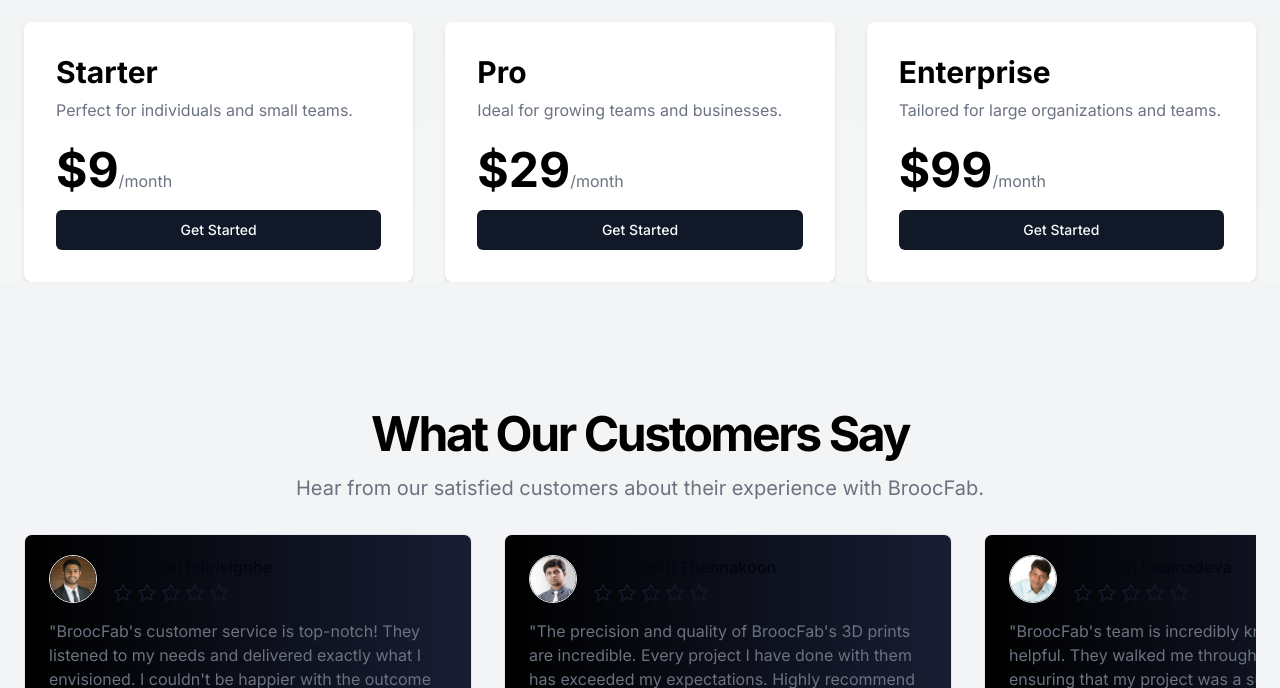
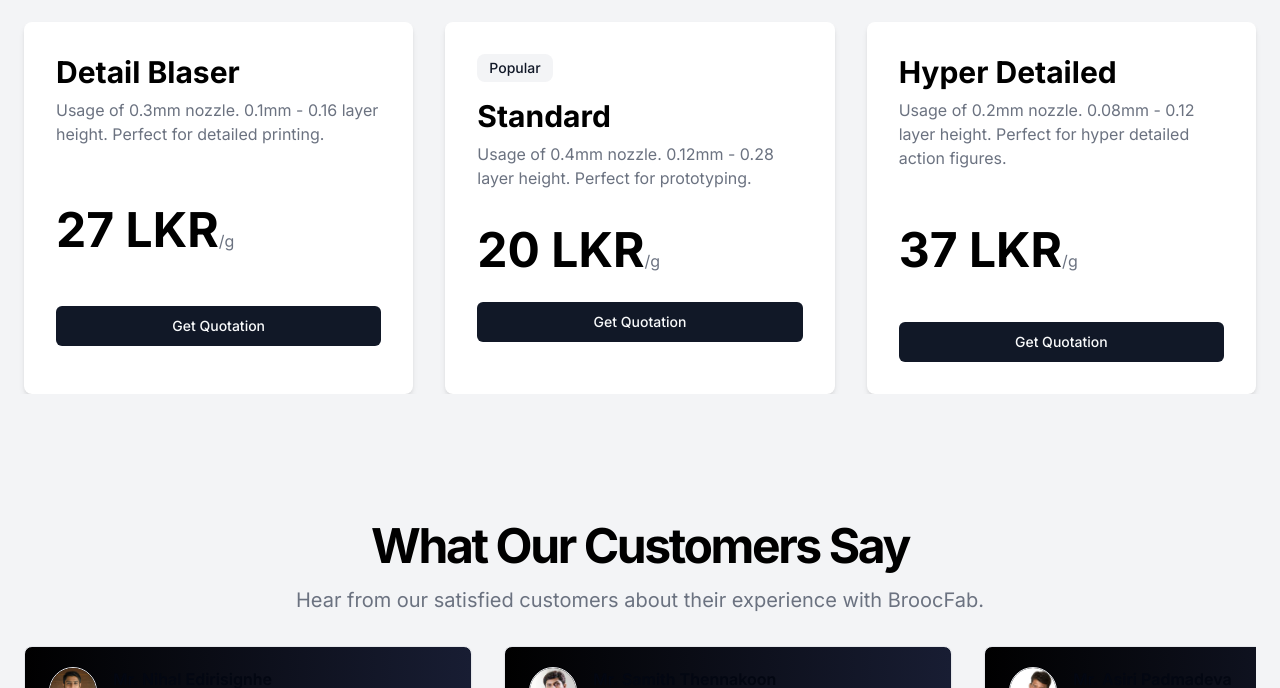
Before and after one commit to YasiruDEX/BroocFab-Web-Working, a Next.js app: page / in a window 1280 px wide. Shown: the part 2492-3180 px from the top of the page. Built offline with nearby package versions, Linux system fonts and the light colour scheme.

Commit message:
update: Main frame done

```diff
--- a/components/component/main-page2.tsx
+++ b/components/component/main-page2.tsx
@@ -220,41 +220,46 @@ export function MainPage2() {
         </div>
       </section>
 
+      <section className="bg-gray-100 py-0 md:py-0 dark:bg-gray-800">
       <div className="container grid grid-cols-1 md:grid-cols-3 gap-6 md:gap-8 px-4 md:px-6">
         <div className="bg-white rounded-lg shadow-md overflow-hidden dark:bg-gray-950">
           <div className="p-6 md:p-8">
-            <h3 className="text-2xl md:text-3xl font-bold mb-2">Starter</h3>
-            <p className="text-gray-500 mb-6 dark:text-gray-400">Perfect for individuals and small teams.</p>
-            <div className="flex items-baseline mb-4">
-              <span className="text-4xl md:text-5xl font-bold">$9</span>
-              <span className="text-gray-500 text-sm md:text-base">/month</span>
+            <h3 className="text-2xl md:text-3xl font-bold mb-2">Detail Blaser</h3>
+            <p className="text-gray-500 mb-6 dark:text-gray-400">Usage of 0.3mm nozzle. 0.1mm - 0.16 layer height. Perfect for detailed printing.</p>
+            <div className="flex items-baseline mb-4 py-3">
+              <span className="text-4xl md:text-5xl font-bold py-6">27 LKR</span>
+              <span className="text-gray-500 text-sm md:text-base">/g</span>
             </div>
-            <Button className="w-full">Get Started</Button>
+            <Button className="w-full">Get Quotation</Button>
+          </div>
+        </div>
+        <div className="bg-white rounded-lg shadow-md overflow-hidden dark:bg-gradient-to-r from-[#000000] to-[#4351b0]">
+          <div className="p-6 md:p-8">
+            <div className="inline-block rounded-lg bg-gray-100 px-3 py-1 text-sm font-medium text-gray-900 dark:bg-gray-800 dark:text-gray-50 mb-4">
+                Popular
+              </div>
+            <h3 className="text-2xl md:text-3xl font-bold mb-2">Standard</h3>
+            <p className="text-gray-500 mb-6 dark:text-gray-400">Usage of 0.4mm nozzle. 0.12mm - 0.28 layer height. Perfect for prototyping.</p>
+            <div className="flex items-baseline mb-4 py-3">
+              <span className="text-4xl md:text-5xl font-bold">20 LKR</span>
+              <span className="text-gray-500 text-sm md:text-base">/g</span>
+            </div>
+            <Button className="w-full">Get Quotation</Button>
           </div>
         </div>
         <div className="bg-white rounded-lg shadow-md overflow-hidden dark:bg-gray-950">
           <div className="p-6 md:p-8">
-            <h3 className="text-2xl md:text-3xl font-bold mb-2">Pro</h3>
-            <p className="text-gray-500 mb-6 dark:text-gray-400">Ideal for growing teams and businesses.</p>
-            <div className="flex items-baseline mb-4">
-              <span className="text-4xl md:text-5xl font-bold">$29</span>
-              <span className="text-gray-500 text-sm md:text-base">/month</span>
+            <h3 className="text-2xl md:text-3xl font-bold mb-2">Hyper Detailed</h3>
+            <p className="text-gray-500 mb-6 dark:text-gray-400">Usage of 0.2mm nozzle. 0.08mm - 0.12 layer height. Perfect for hyper detailed action figures.</p>
+            <div className="flex items-baseline mb-4 py-3">
+              <span className="text-4xl md:text-5xl font-bold py-5">37 LKR</span>
+              <span className="text-gray-500 text-sm md:text-base">/g</span>
             </div>
-            <Button className="w-full">Get Started</Button>
-          </div>
-        </div>
-        <div className="bg-white rounded-lg shadow-md overflow-hidden dark:bg-gray-950">
-          <div className="p-6 md:p-8">
-            <h3 className="text-2xl md:text-3xl font-bold mb-2">Enterprise</h3>
-            <p className="text-gray-500 mb-6 dark:text-gray-400">Tailored for large organizations and teams.</p>
-            <div className="flex items-baseline mb-4">
-              <span className="text-4xl md:text-5xl font-bold">$99</span>
-              <span className="text-gray-500 text-sm md:text-base">/month</span>
-            </div>
-            <Button className="w-full">Get Started</Button>
+            <Button className="w-full">Get Quotation</Button>
           </div>
         </div>
       </div>
+    </section>
 
       <section className="w-full py-12 md:py-24 lg:py-32 bg-gray-100 dark:bg-gray-800">
         <div className="container px-4 md:px-6">
@@ -384,10 +389,10 @@ export function MainPage2() {
         </div>
       </section>
 
-      <footer className="bg-gray-900 text-white py-6 w-full shrink-0 px-10">
+      <footer className="bg-gray-900 text-white py-10 w-full shrink-0 px-10">
         <div className="container flex flex-col items-center justify-between gap-4 sm:flex-row">
           <div className="flex items-center gap-2">
-            <Package2Icon className="h-6 w-6" />
+            <Package2Icon className="h-7 w-7" />
             <span className="font-semibold text-lg">BroocFab</span>
           </div>
           <nav className="flex items-center gap-4">
@@ -580,16 +585,17 @@ function StarIcon(props) {
       width="24"
       height="24"
       viewBox="0 0 24 24"
-      fill="none"
-      stroke="currentColor"
+      fill="orange" // Set the fill color to orange
+      stroke="orange" // Optional: Set the stroke color to orange to match the fill
       strokeWidth="2"
       strokeLinecap="round"
       strokeLinejoin="round"
     >
       <polygon points="12 2 15.09 8.26 22 9.27 17 14.14 18.18 21.02 12 17.77 5.82 21.02 7 14.14 2 9.27 8.91 8.26 12 2" />
     </svg>
-  )
+  );
 }
+
 
 
 function WalletIcon(props) {
```
